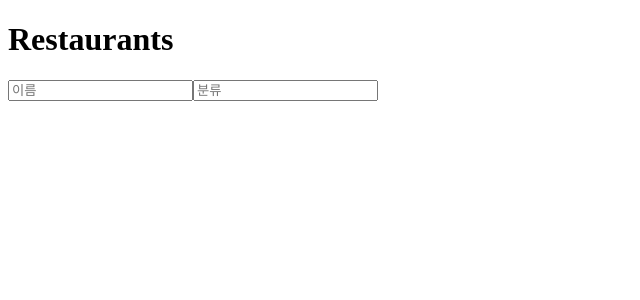
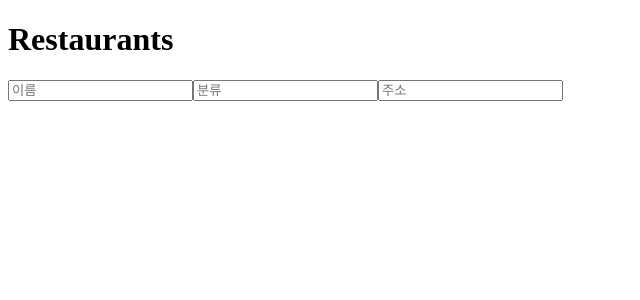
Before and after one commit to CodeSoom/react-week4-assignment-2, a React app: page / in a window 1280 px wide. Shown: the top 300 px of the page, without its empty margins (0-640 px from the left). Built offline with nearby package versions, Linux system fonts and the light colour scheme.

Commit message:
InputContainer, App 테스트 통과
- InputContainer 컴포넌트에 AddressInput에 대한 로직을 구현했습니다.

```diff
--- a/src/containers/InputContainer.jsx
+++ b/src/containers/InputContainer.jsx
@@ -2,13 +2,15 @@ import { useSelector, useDispatch } from 'react-redux';
 
 import NameInput from '../components/NameInput';
 import CategoryInput from '../components/CategoryInput';
+import AddressInput from '../components/AddressInput';
 
-import { updateName, updateCategory } from '../store/actions';
+import { updateName, updateCategory, updateAddress } from '../store/actions';
 
 export default function InputContainer() {
-  const { name, category } = useSelector((state) => ({
+  const { name, category, address } = useSelector((state) => ({
     name: state.name,
     category: state.category,
+    address: state.address,
   }));
 
   const dispatch = useDispatch();
@@ -21,10 +23,15 @@ export default function InputContainer() {
     dispatch(updateCategory(newCategory));
   };
 
+  const handleChangeAddress = (newAddress) => {
+    dispatch(updateAddress(newAddress));
+  };
+
   return (
     <>
       <NameInput name={name} onChangeName={handleChangeName} />
       <CategoryInput category={category} onChange={handleChangeCategory} />
+      <AddressInput address={address} onChange={handleChangeAddress} />
     </>
   );
 }
```
